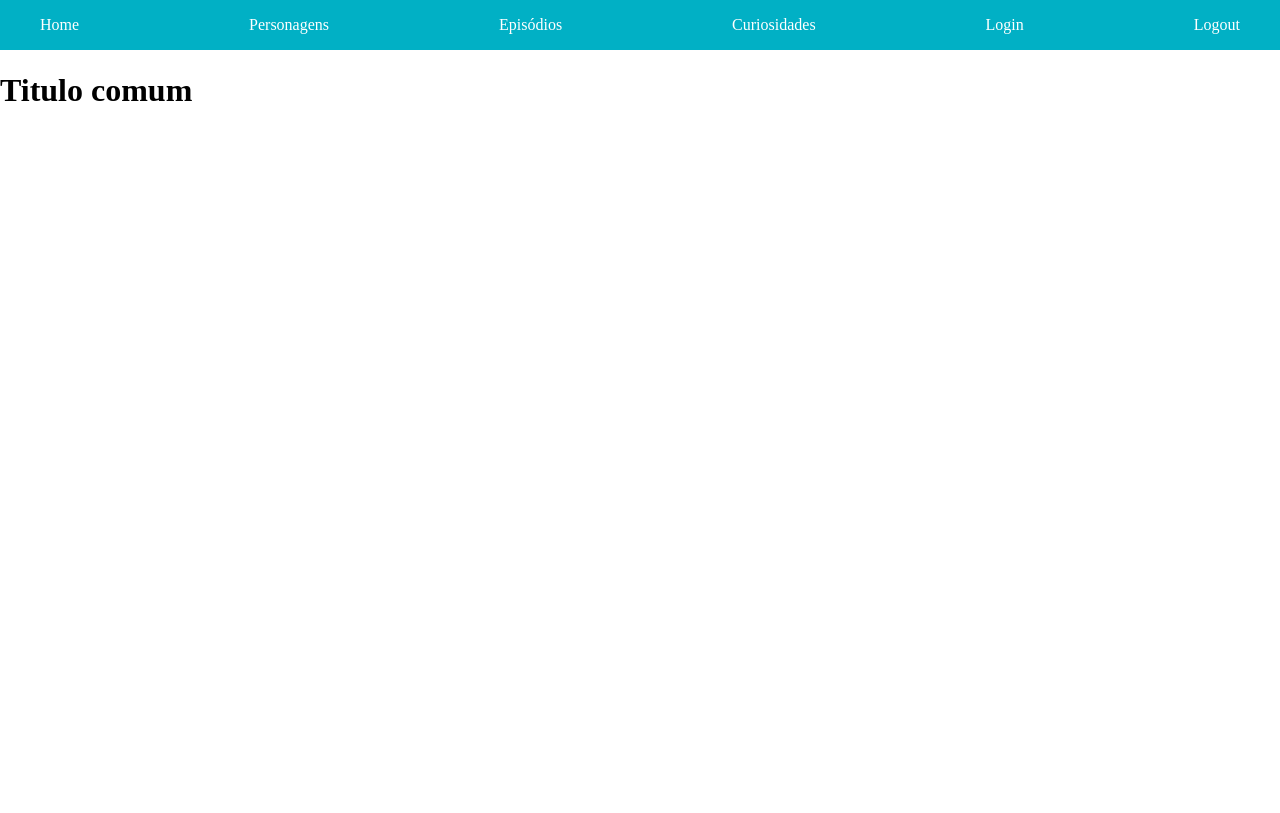
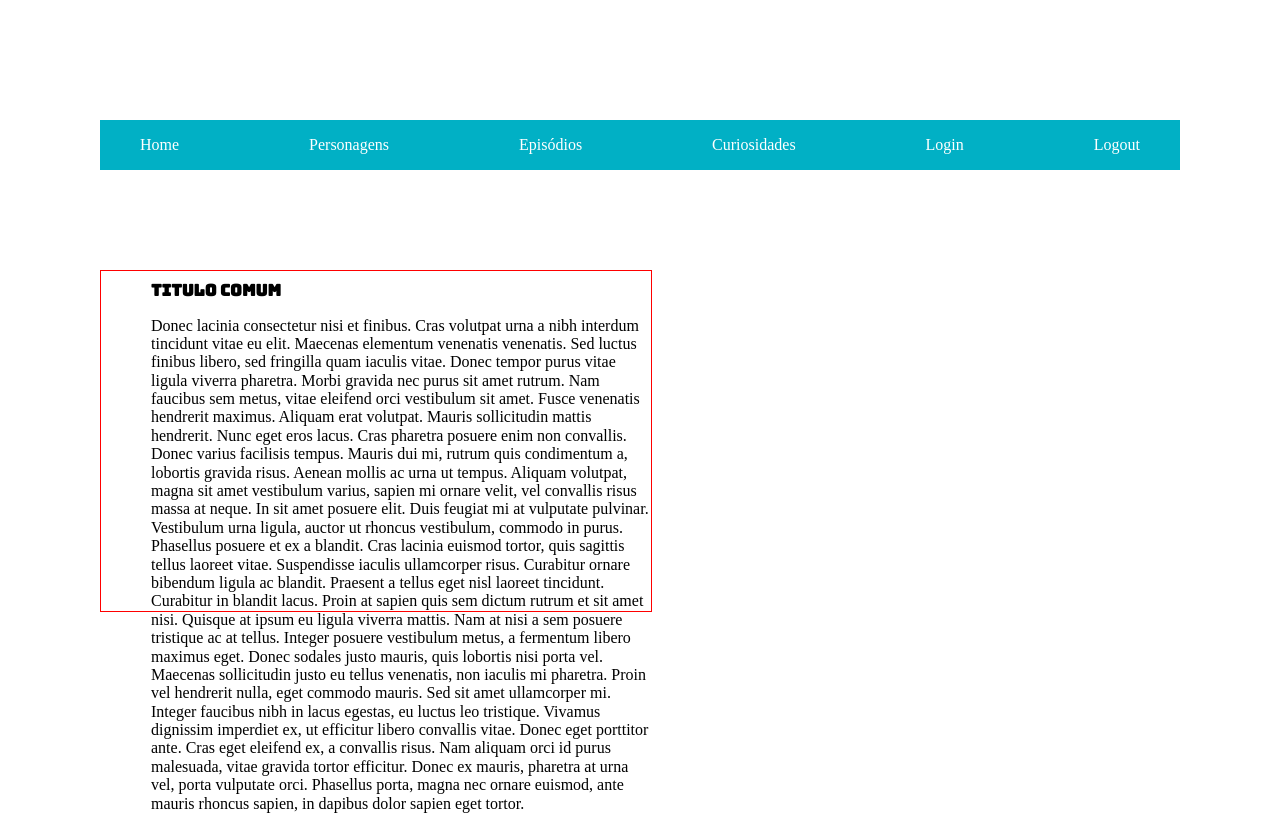
Before and after one commit to raulzilla/FandomRickMorty, a website: page index.html in a window 1280 px wide. Drawn offline with Linux system fonts and the light colour scheme.

Commit message:
style (styles): applying font to texts

```diff
--- a/index.html
+++ b/index.html
@@ -25,7 +25,16 @@
     </nav>
   </header>
   <main>
-    <h1>Titulo comum</h1>
+    <section>
+      <article>
+        <h1>Titulo comum</h1>
+        <p>
+          Donec lacinia consectetur nisi et finibus. Cras volutpat urna a nibh interdum tincidunt vitae eu elit. Maecenas elementum venenatis venenatis. Sed luctus finibus libero, sed fringilla quam iaculis vitae. Donec tempor purus vitae ligula viverra pharetra. Morbi gravida nec purus sit amet rutrum. Nam faucibus sem metus, vitae eleifend orci vestibulum sit amet. Fusce venenatis hendrerit maximus. Aliquam erat volutpat. Mauris sollicitudin mattis hendrerit. Nunc eget eros lacus. Cras pharetra posuere enim non convallis. Donec varius facilisis tempus. Mauris dui mi, rutrum quis condimentum a, lobortis gravida risus. Aenean mollis ac urna ut tempus.
+          Aliquam volutpat, magna sit amet vestibulum varius, sapien mi ornare velit, vel convallis risus massa at neque. In sit amet posuere elit. Duis feugiat mi at vulputate pulvinar. Vestibulum urna ligula, auctor ut rhoncus vestibulum, commodo in purus. Phasellus posuere et ex a blandit. Cras lacinia euismod tortor, quis sagittis tellus laoreet vitae. Suspendisse iaculis ullamcorper risus. Curabitur ornare bibendum ligula ac blandit. Praesent a tellus eget nisl laoreet tincidunt. Curabitur in blandit lacus. Proin at sapien quis sem dictum rutrum et sit amet nisi. Quisque at ipsum eu ligula viverra mattis. Nam at nisi a sem posuere tristique ac at tellus.
+          Integer posuere vestibulum metus, a fermentum libero maximus eget. Donec sodales justo mauris, quis lobortis nisi porta vel. Maecenas sollicitudin justo eu tellus venenatis, non iaculis mi pharetra. Proin vel hendrerit nulla, eget commodo mauris. Sed sit amet ullamcorper mi. Integer faucibus nibh in lacus egestas, eu luctus leo tristique. Vivamus dignissim imperdiet ex, ut efficitur libero convallis vitae. Donec eget porttitor ante. Cras eget eleifend ex, a convallis risus. Nam aliquam orci id purus malesuada, vitae gravida tortor efficitur. Donec ex mauris, pharetra at urna vel, porta vulputate orci. Phasellus porta, magna nec ornare euismod, ante mauris rhoncus sapien, in dapibus dolor sapien eget tortor.
+        </p>
+      </article>
+    </section>
   </main>
 </body>
 
--- a/styles/home.css
+++ b/styles/home.css
@@ -1,3 +1,7 @@
+body {
+  padding: 120px 100px 120px 100px;
+}
+
 header {
   background-color: var(--primary);
 }
@@ -23,8 +27,20 @@ ul {
   text-decoration: none;
 }
 
+section {
+  border: 1px solid red;
+  width: 550px;
+  height: 340px;
+  margin-top: 100px;
+}
+
+article {
+  padding: 0 0 0 50px;
+}
+
 h1 {
-  font-family: "Bungee";
+  font-family: var(--font-heading);
+  font-size: 1em;
 }
 
 @import url(./root.css);
--- a/styles/root.css
+++ b/styles/root.css
@@ -1,3 +1,5 @@
+@import url('https://fonts.googleapis.com/css2?family=Bungee&display=swap');
+
 :root {
 /* font */
   --font-heading: "Bungee";
@@ -12,9 +14,3 @@
   --light: #ffffff;
   --dark: #000000;
 }
-
-/* font */
-@font-face {
-  font-family: "Bungee", cursive;
-  src: url("./../assets/fonts/Bungee-Regular.ttf")
-}
```
